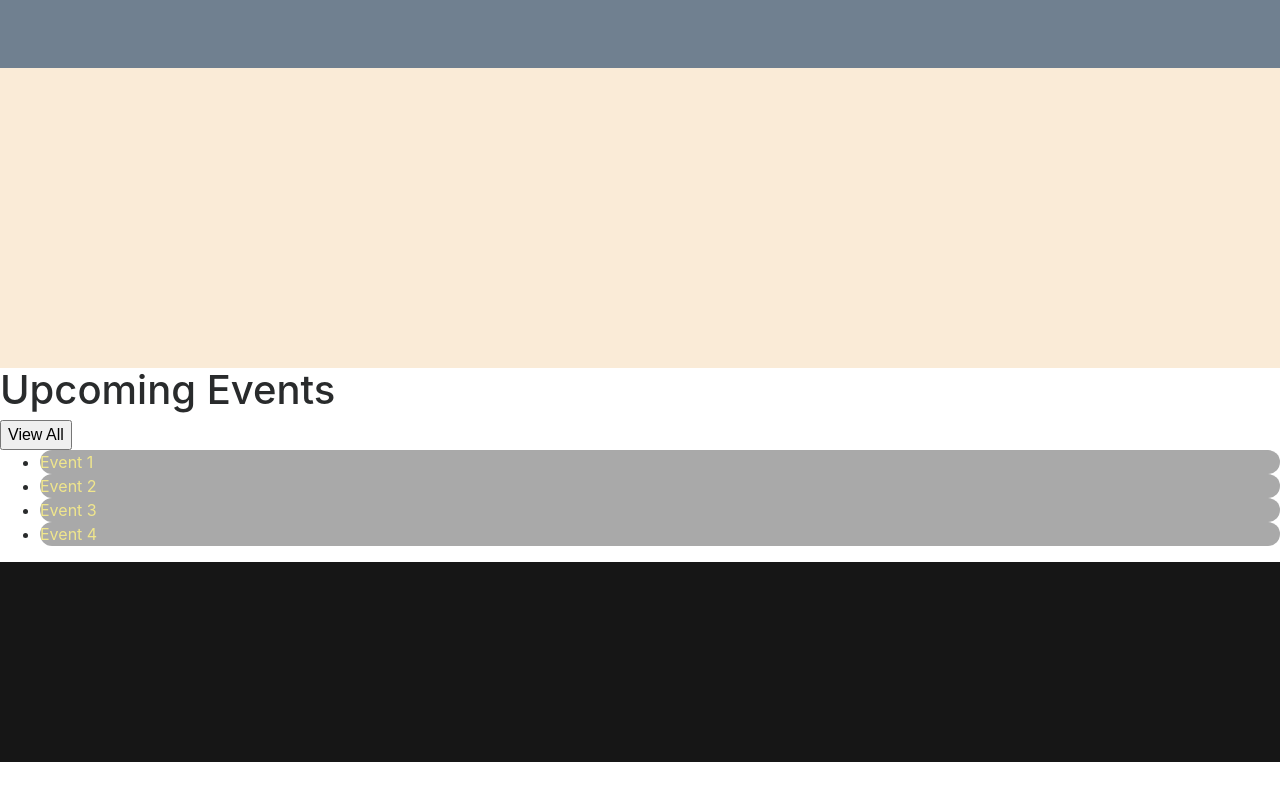
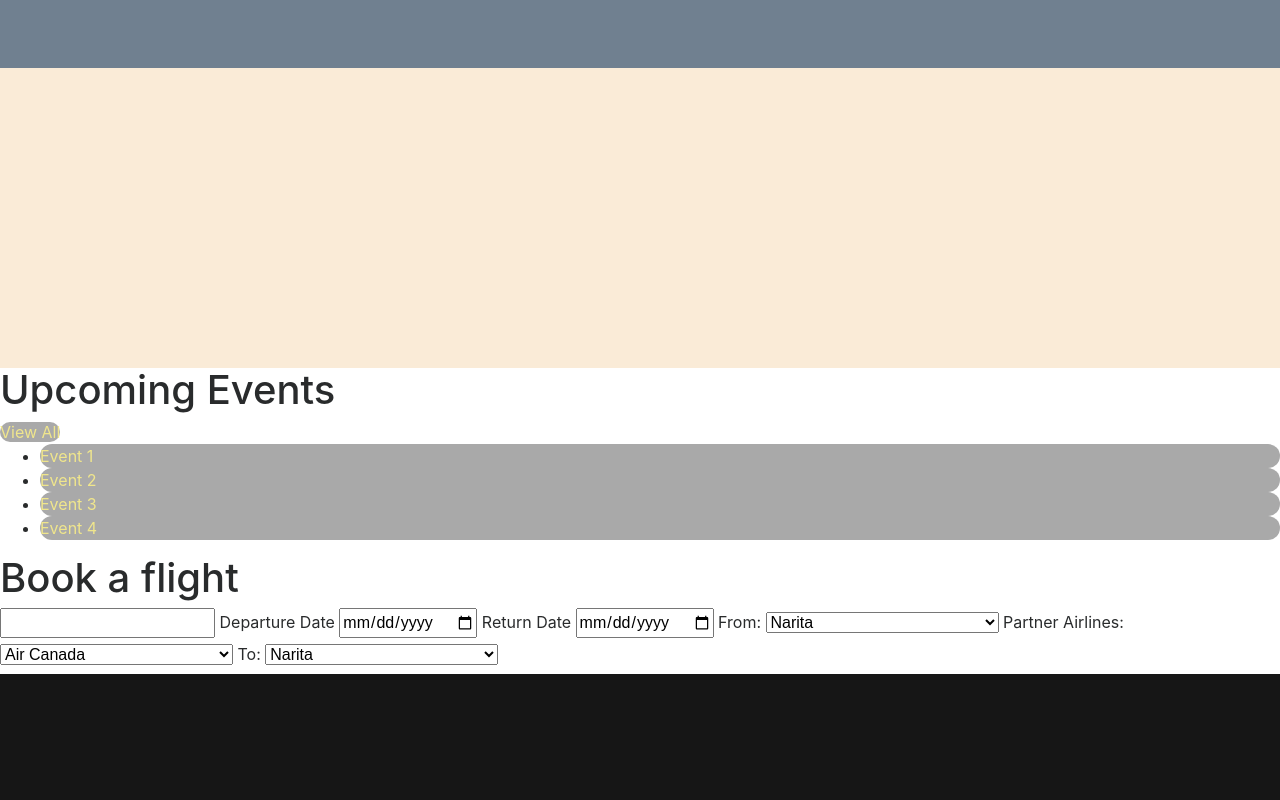
Before and after one commit to ameliapi403/assignment-2, a plain HTML site: page index.html in a window 1280 px wide. Shown: the part 1332-2132 px from the top of the page. Before the commit the page ends 2094 px from the top, so only its background shows below. Drawn offline with nearby package versions, Linux system fonts and the light colour scheme; a script that the page names is missing.

Commit message:
Started the Form Page for reservations

```diff
--- a/index.html
+++ b/index.html
@@ -49,7 +49,8 @@
 
       <section class="event">
           <h1>Upcoming Events</h1>
-          <button type="button" name="button">View All</button>
+
+          <a href="#">View All</a>
 
           <ul>
               <li> <a href="#">Event 1</a> </li>
@@ -62,6 +63,78 @@
       </section>
 
 
+      <section class="reservation">
+          <h1>Book a flight</h1>
+
+
+          <form class="" action="index.html" method="post">
+
+              <input type="text" name="" value="">
+              <label for="">Departure Date</label>
+              <input id="date" type="date">
+
+              <label for="">Return Date</label>
+              <input id="date" type="date">
+
+
+              <label for="">From:</label>
+              <select class="" name="select">
+                  <optgroup label="Tokyo">
+                      <option value="one">Narita</option>
+                      <option value="two">Haneda</option>
+                      <option value="three">Narita/Haneda</option>
+                  </optgroup>
+
+                  <optgroup label="Kyoto-Osaka-Kobe">
+                      <option value="one">Osaka International Airport</option>
+                      <option value="two">Kansai International Airport</option>
+                      <option value="three">Osaka/Kansai</option>
+                  </optgroup>
+              </select>
+
+              <label for="">Partner Airlines:</label>
+              <select class="" name="select">
+                  <optgroup label="star alliance">
+                      <option value="one">Air Canada</option>
+                      <option value="two">Air China</option>
+                      <option value="three">Lufthansa</option>
+                  </optgroup>
+
+                  <optgroup label="SkyTeam">
+                      <option value="one">Osaka International Airport</option>
+                      <option value="two">Kansai International Airport</option>
+                      <option value="three">Osaka/Kansai</option>
+                  </optgroup>
+
+                  <optgroup label="One World">
+                      <option value="one">Osaka International Airport</option>
+                      <option value="two">Kansai International Airport</option>
+                      <option value="three">Osaka/Kansai</option>
+                  </optgroup>
+
+              </select>
+
+
+              <label for="">To:</label>
+              <select class="" name="select">
+                  <optgroup label="Tokyo">
+                      <option value="one">Narita</option>
+                      <option value="two">Haneda</option>
+                      <option value="three">Narita/Haneda</option>
+                  </optgroup>
+
+                  <optgroup label="Kyoto-Osaka-Kobe">
+                      <option value="one">Osaka International Airport</option>
+                      <option value="two">Kansai International Airport</option>
+                      <option value="three">Osaka/Kansai</option>
+                  </optgroup>
+
+              </select>
+  </form>
+
+
+      </section>
+
       <footer>
 
       </footer>
@@ -69,6 +142,8 @@
     <!-- jQuery first, then Tether, then Bootstrap JS. -->
     <script src="https://code.jquery.com/jquery-3.1.1.slim.min.js" integrity="sha384-A7FZj7v+d/sdmMqp/nOQwliLvUsJfDHW+k9Omg/a/EheAdgtzNs3hpfag6Ed950n" crossorigin="anonymous"></script>
     <script src="https://cdnjs.cloudflare.com/ajax/libs/tether/1.4.0/js/tether.min.js" integrity="sha384-DztdAPBWPRXSA/3eYEEUWrWCy7G5KFbe8fFjk5JAIxUYHKkDx6Qin1DkWx51bBrb" crossorigin="anonymous"></script>
+
     <script src="https://maxcdn.bootstrapcdn.com/bootstrap/4.0.0-alpha.6/js/bootstrap.min.js" integrity="sha384-vBWWzlZJ8ea9aCX4pEW3rVHjgjt7zpkNpZk+02D9phzyeVkE+jo0ieGizqPLForn" crossorigin="anonymous"></script>
+    <script src="./css/app.js" charset="utf-8"></script>
   </body>
 </html>
```
Also changed, not shown: css/app.js (added).
